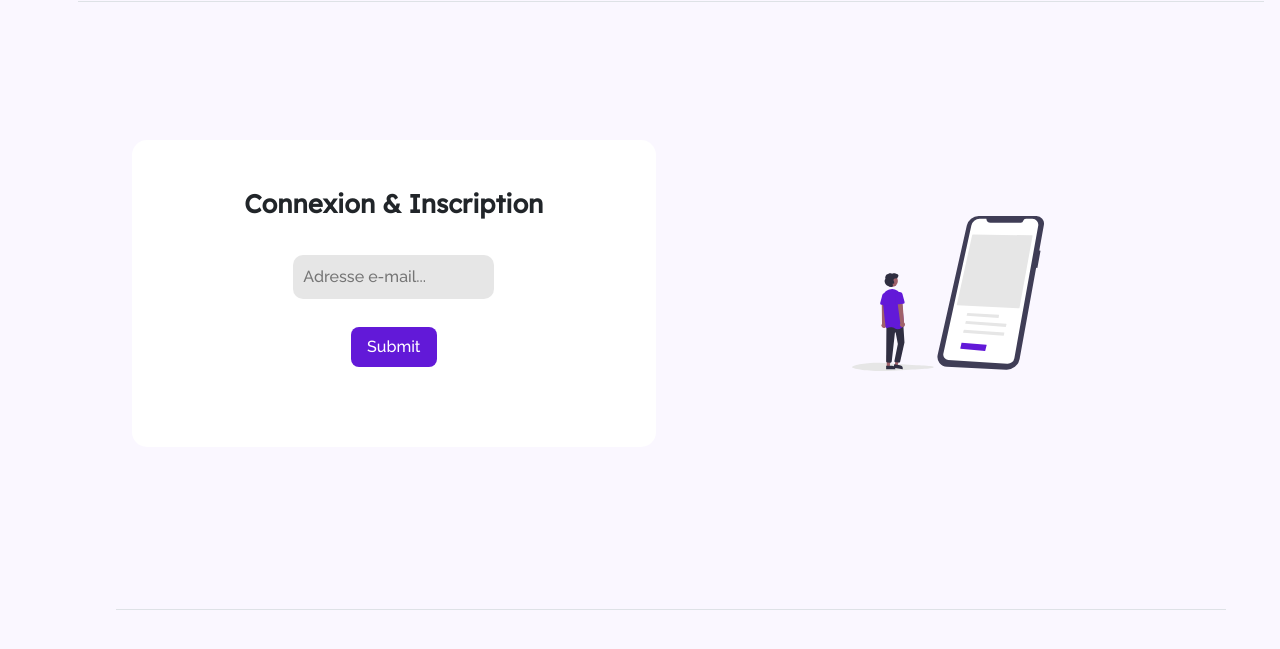
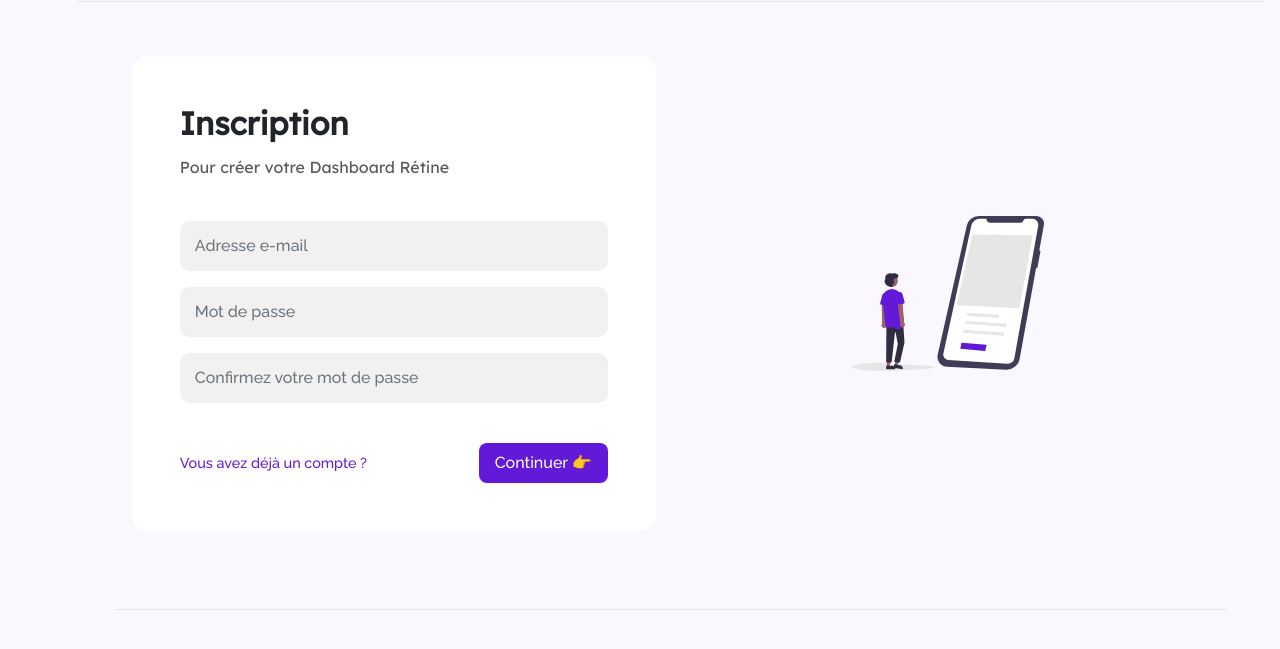
Before and after one commit to netapy/retinebyjtv, a plain HTML site: page compte.html in a window 1280 px wide. Shown: the part 123-772 px from the top of the page. Drawn offline with nearby package versions, Linux system fonts and the light colour scheme.

Commit message:
fix createur + connexInscr

```diff
--- a/compte.html
+++ b/compte.html
@@ -25,19 +25,66 @@
             <div class="container-fluid p-3">
                 <div class="row">
                     <div class="col-12 col-md-6 d-flex align-items-center justify-content-center">
-                        <div class="p-3 py-5 w-100 text-center d-flex justify-content-center flex-column"
+                        <div class="p-5 w-100 text-left d-flex justify-content-center flex-column"
                             style="background-color: white; height: fit-content; border-radius: 15px;">
-                            <h3 class="rtnTitle">Connexion & Inscription</h3>
-                            <div class="p-0 p-sm-2 my-3">
-                                <form id="inscriptionRtn" method="POST">
-                                    <div class="form-group p-1">
-                                        <input type="email" class="inputRtn" id="signupEmail" aria-describedby="emailHelp"
-                                            placeholder="Adresse e-mail..." style="padding:10px;">
+
+                            <div id='ecranConnex' style="display: none;">
+
+                                <h2 class="rtnTitle mb-3" style="text-align: left; font-size: 2rem;">Connexion<br><span class="shySubTitle">Pour
+                                        accéder à
+                                        votre Dashboard Rétine</span></h2>
+                                <div>
+                                    <form class="py-4" id="inscriptionRtn" method="POST">
+                                        <div class="form-group">
+                                            <input type="email" class="form-control inputRtn" id="exampleInputEmail1" aria-describedby="emailHelp"
+                                                placeholder="Adresse e-mail">
+                                        </div>
+                                        <div class="form-group">
+                                            <input type="password" class="form-control inputRtn" id="exampleInputPassword1"
+                                                placeholder="Mot de passe">
+                                        </div>
+                                    </form>
+                                    <div class="d-flex align-items-center justify-content-between">
+                                        <div style="font-size: .9rem;" onclick="xeu(1)"><a href="#" style="color: #6219D8;">Pas encore de compte ?</a></div>
+                                        <button type="submit" class="g-recaptcha p-2 px-3 violetSmButton"
+                                            data-sitekey="6LcialMfAAAAAP2GP2KhgzndBWekSuso3mCcZewQ" data-callback='onSubmit'
+                                            onclick="window.location.href = 'dashboard.html'">Continuer 👉</button>
                                     </div>
-                                    <button class="g-recaptcha m-2 p-2 px-3 violetSmButton" data-sitekey="6LcialMfAAAAAP2GP2KhgzndBWekSuso3mCcZewQ"
-                                        data-callback='onSubmit' onclick="window.location.href = 'dashboard.html'">Submit</button>
-                                </form>
+                                </div>
+
                             </div>
+
+                            <div id='ecranInscr'>
+
+                                <h2 class="rtnTitle mb-3" style="text-align: left; font-size: 2rem;">Inscription<br><span class="shySubTitle">Pour
+                                        créer
+                                        votre Dashboard Rétine</span></h2>
+                                <div>
+                                    <form class="py-4" id="inscriptionRtn" method="POST">
+                                        <div class="form-group">
+                                            <input type="email" class="form-control inputRtn" id="exampleInputEmail1" aria-describedby="emailHelp"
+                                                placeholder="Adresse e-mail">
+                                        </div>
+                                        <div class="form-group">
+                                            <input type="password" class="form-control inputRtn" id="exampleInputPassword1"
+                                                placeholder="Mot de passe">
+                                        </div>
+                                        <div class="form-group">
+                                            <input type="password" class="form-control inputRtn" id="exampleInputPassword1"
+                                                placeholder="Confirmez votre mot de passe">
+                                        </div>
+                                    </form>
+                                    <div class="d-flex align-items-center justify-content-between">
+                                        <div style="font-size: .9rem;" onclick="xeu(2)"><a href="#" style="color: #6219D8;">Vous avez déjà un compte ?</a>
+                                        </div>
+                                        <button type="submit" class="g-recaptcha p-2 px-3 violetSmButton"
+                                            data-sitekey="6LcialMfAAAAAP2GP2KhgzndBWekSuso3mCcZewQ" data-callback='onSubmit'
+                                            onclick="window.location.href = 'dashboard.html'">Continuer 👉</button>
+                                    </div>
+                                </div>
+
+                            </div>
+
                         </div>
                     </div>
                     <div class="col-12 col-md-6">
@@ -58,6 +105,16 @@
         document.getElementById("inscriptionRtn").submit();
         console.log('vize');
     }
+
+    function xeu(c) {
+        if (c == 1) {
+            document.querySelector('#ecranConnex').style.display = 'none';
+            document.querySelector('#ecranInscr').style.display = '';
+        } else {
+            document.querySelector('#ecranInscr').style.display = 'none';
+            document.querySelector('#ecranConnex').style.display = '';
+        }
+    }
 </script>
 
 
--- a/css/front.css
+++ b/css/front.css
@@ -28,6 +28,12 @@ h5 {
     font-weight: bold;
     font-size: 1.6rem;
     text-align: center;
+}
+
+.shySubTitle{
+    opacity: .75;
+    font-size: 1rem;
+    font-weight: normal;
 }
 
 .demoBtn {
@@ -123,10 +129,10 @@ h5 {
 
 .inputRtn {
     border-width: 0px;
-    background-color: #E6E6E6;
+    background-color: #f1f1f1;
     max-width: 500px;
     margin: auto;
-    padding: 10px;
+    padding: 25px 15px;
     border-radius: 10px;
 }
 
```
Also changed, not shown: dashboard.html (+4 -4 lines), js/tree.js (+6 -4 lines).
